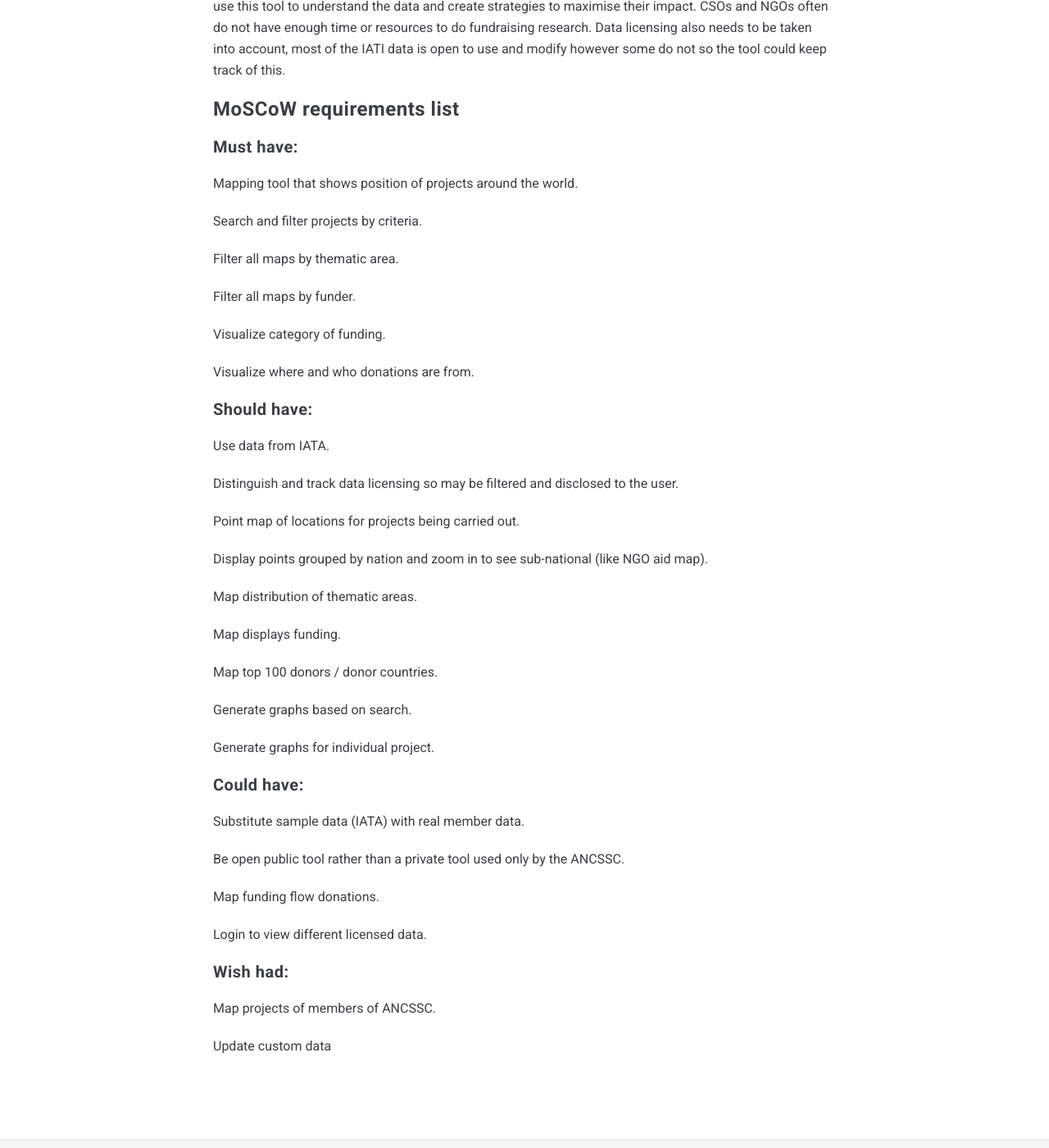
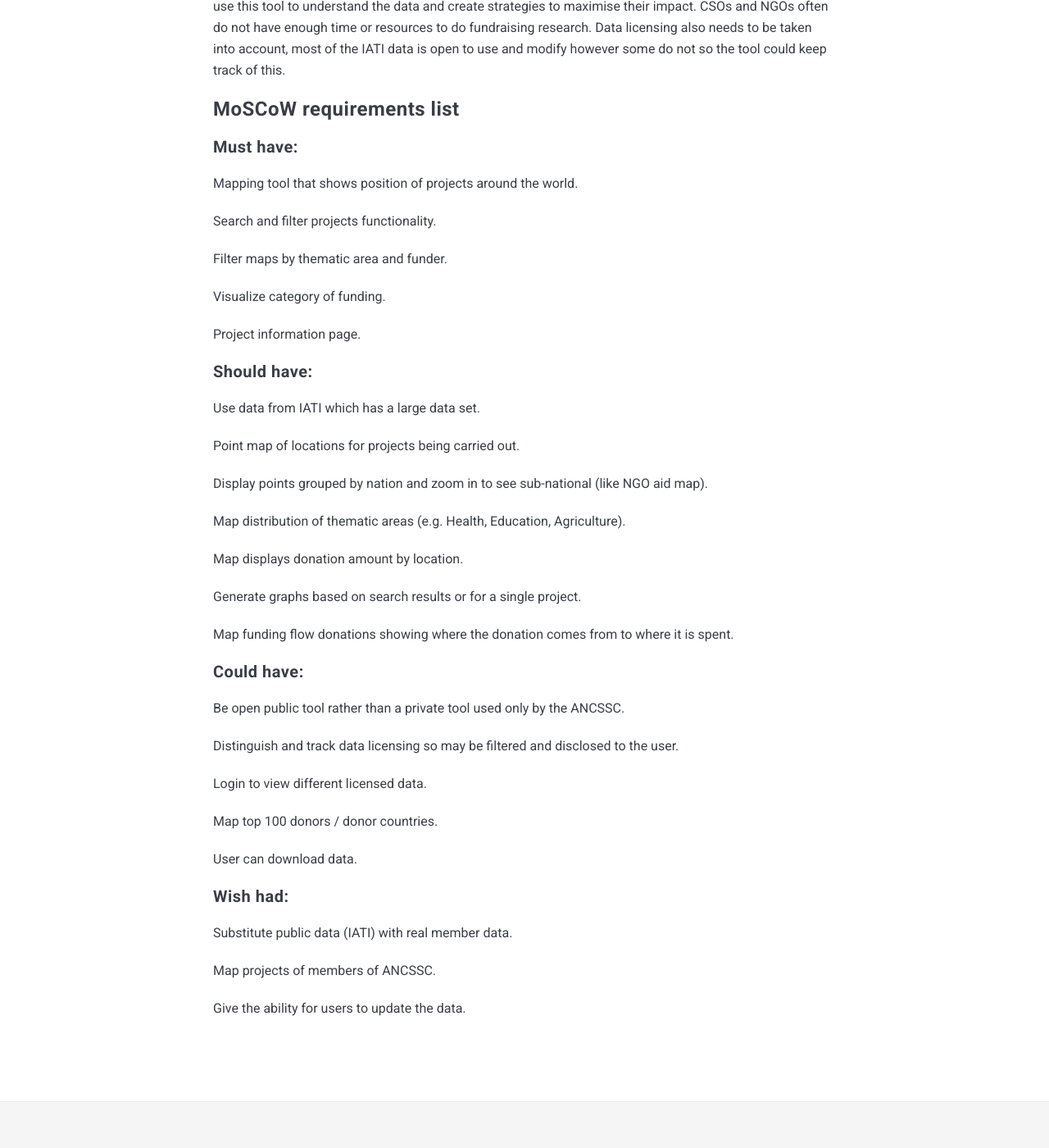
Before and after one commit to UCL-COMP0016-Team37/ProjectWebsite, a Jekyll site: the page built from _pages/0_requirements.md, in a window 1280 px wide and 1400 px high, scrolled down 594 px. Shown: the whole window at 82% size. Built offline with Jekyll 4.4.1, drawn with Linux system fonts in a browser that asks for light colours; nearby versions of some CDN libraries.

Commit message:
Changed requirements

```diff
--- a/_pages/0_requirements.md
+++ b/_pages/0_requirements.md
@@ -15,48 +15,46 @@ Data licensing also needs to be taken into account, most of the IATI data is ope
 
 Mapping tool that shows position of projects around the world.
 
-Search and filter projects by criteria.
+Search and filter projects functionality.
 
-Filter all maps by thematic area.
-
-Filter all maps by funder.
+Filter maps by thematic area and funder.
 
 Visualize category of funding.
 
-Visualize where and who donations are from.
+Project information page.
 
 #### Should have:
 
-Use data from IATA.
-
-Distinguish and track data licensing so may be filtered and disclosed to the user.
+Use data from IATI which has a large data set.
 
 Point map of locations for projects being carried out.
 
 Display points grouped by nation and zoom in to see sub-national (like NGO aid map).
 
-Map distribution of thematic areas.
+Map distribution of thematic areas (e.g. Health, Education, Agriculture).
 
-Map displays funding.
+Map displays donation amount by location.
+
+Generate graphs based on search results or for a single project.
+
+Map funding flow donations showing where the donation comes from to where it is spent.
+
+#### Could have:
+
+Be open public tool rather than a private tool used only by the ANCSSC.
+
+Distinguish and track data licensing so may be filtered and disclosed to the user.
+
+Login to view different licensed data.
 
 Map top 100 donors / donor countries.
 
-Generate graphs based on search.
-
-Generate graphs for individual project.
-
-#### Could have:
-
-Substitute sample data (IATA) with real member data.
-
-Be open public tool rather than a private tool used only by the ANCSSC.
-
-Map funding flow donations.
-
-Login to view different licensed data.
+User can download data.
 
 #### Wish had:
 
+Substitute public data (IATI) with real member data.
+
 Map projects of members of ANCSSC.
 
-Update custom data
+Give the ability for users to update the data.
```
Also changed, not shown: 1 other file.
